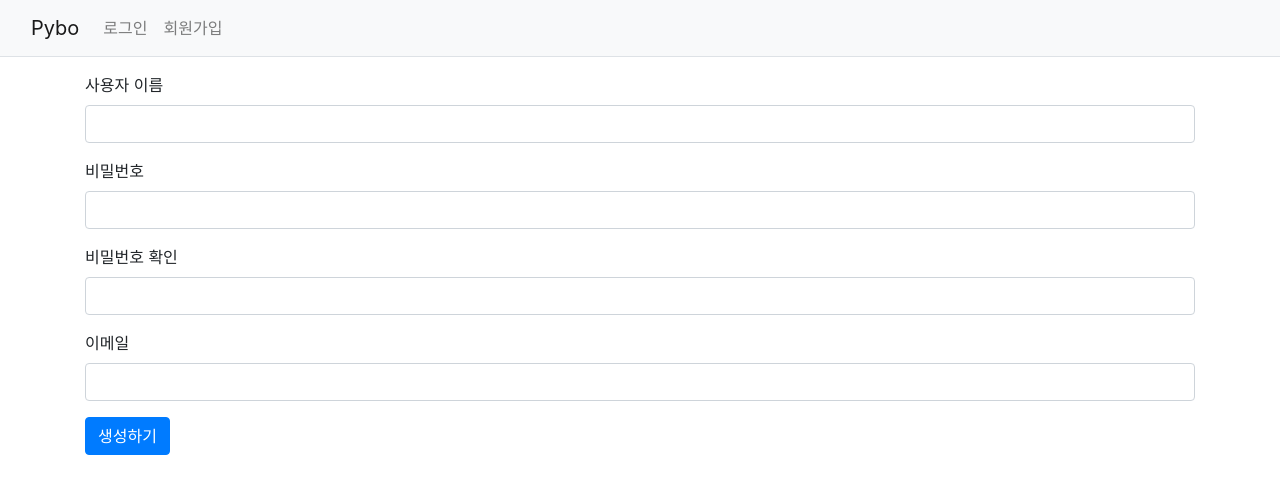
After one commit to bellpp93/220524_Django_mysite_Ex, a Django app: page /common/signup/ in a window 1280 px wide. The commit adds this page. Shown: the top 494 px of the page. Run offline with Django 3.2, Linux system fonts and the light colour scheme; some libraries are stand-ins or nearby versions.

Commit message:
0531_Django 회원가입, 폼 답변등록

```diff
--- /dev/null
+++ b/common/forms.py
@@ -0,0 +1,11 @@
+from django import forms
+from django.contrib.auth.forms import UserCreationForm
+from django.contrib.auth.models import User
+
+
+class UserForm(UserCreationForm):
+    email = forms.EmailField(label="이메일")
+
+    class Meta:
+        model = User
+        fields = ("username", "password1", "password2", "email")
--- a/common/urls.py
+++ b/common/urls.py
@@ -1,9 +1,11 @@
 from django.urls import path
 from django.contrib.auth import views as auth_views
+from . import views
 
 app_name = 'common'
 
 urlpatterns = [
     path('login/', auth_views.LoginView.as_view(template_name='common/login.html'), name='login'),
     path('logout/', auth_views.LogoutView.as_view(), name='logout'),
+    path('signup/', views.signup, name='signup'),
 ]
--- a/common/views.py
+++ b/common/views.py
@@ -1,3 +1,18 @@
-from django.shortcuts import render
+from django.contrib.auth import authenticate, login
+from django.shortcuts import render, redirect
+from common.forms import UserForm
 
-# Create your views here.
+
+def signup(request):
+    if request.method == "POST":
+        form = UserForm(request.POST)
+        if form.is_valid():
+            form.save()
+            username = form.cleaned_data.get('username')
+            raw_password = form.cleaned_data.get('password1')
+            user = authenticate(username=username, password=raw_password)  # 사용자 인증
+            login(request, user)  # 로그인
+            return redirect('index')
+    else:
+        form = UserForm()
+    return render(request, 'common/signup.html', {'form': form})
--- /dev/null
+++ b/templates/common/signup.html
@@ -0,0 +1,39 @@
+<!DOCTYPE html>
+<html lang="en">
+<head>
+    <meta charset="UTF-8">
+    <title>common/signup.html</title>
+</head>
+<body>
+{% extends "base.html" %}
+{% block content %}
+<div class="container my-3">
+    <form method="post" action="{% url 'common:signup' %}">
+        {% csrf_token %}
+        {% include "form_errors.html" %}
+        <div class="mb-3">
+            <label for="username">사용자 이름</label>
+            <input type="text" class="form-control" name="username" id="username"
+                   value="{{ form.username.value|default_if_none:'' }}">
+        </div>
+        <div class="mb-3">
+            <label for="password1">비밀번호</label>
+            <input type="password" class="form-control" name="password1" id="password1"
+                   value="{{ form.password1.value|default_if_none:'' }}">
+        </div>
+        <div class="mb-3">
+            <label for="password2">비밀번호 확인</label>
+            <input type="password" class="form-control" name="password2" id="password2"
+                   value="{{ form.password2.value|default_if_none:'' }}">
+        </div>
+        <div class="mb-3">
+            <label for="email">이메일</label>
+            <input type="text" class="form-control" name="email" id="email"
+                   value="{{ form.email.value|default_if_none:'' }}">
+        </div>
+        <button type="submit" class="btn btn-primary">생성하기</button>
+    </form>
+</div>
+{% endblock %}
+</body>
+</html>
--- a/templates/navbar.html
+++ b/templates/navbar.html
@@ -26,6 +26,11 @@
                     <a class="nav-link" href="{% url 'common:login' %}">로그인</a>
                     {% endif %}
                 </li>
+                <li>
+                    {% if not user.is_authenticated %}
+                    <a class="nav-link" href="{% url 'common:signup' %}">회원가입</a>
+                    {% endif %}
+                </li>
             </ul>
         </div>
     </div>
```
Also changed, not shown: pybo/forms.py (+9 -1 lines), pybo/views.py (+16 -1 lines), templates/pybo/question_detail.html (+14 -0 lines), db.sqlite3.
